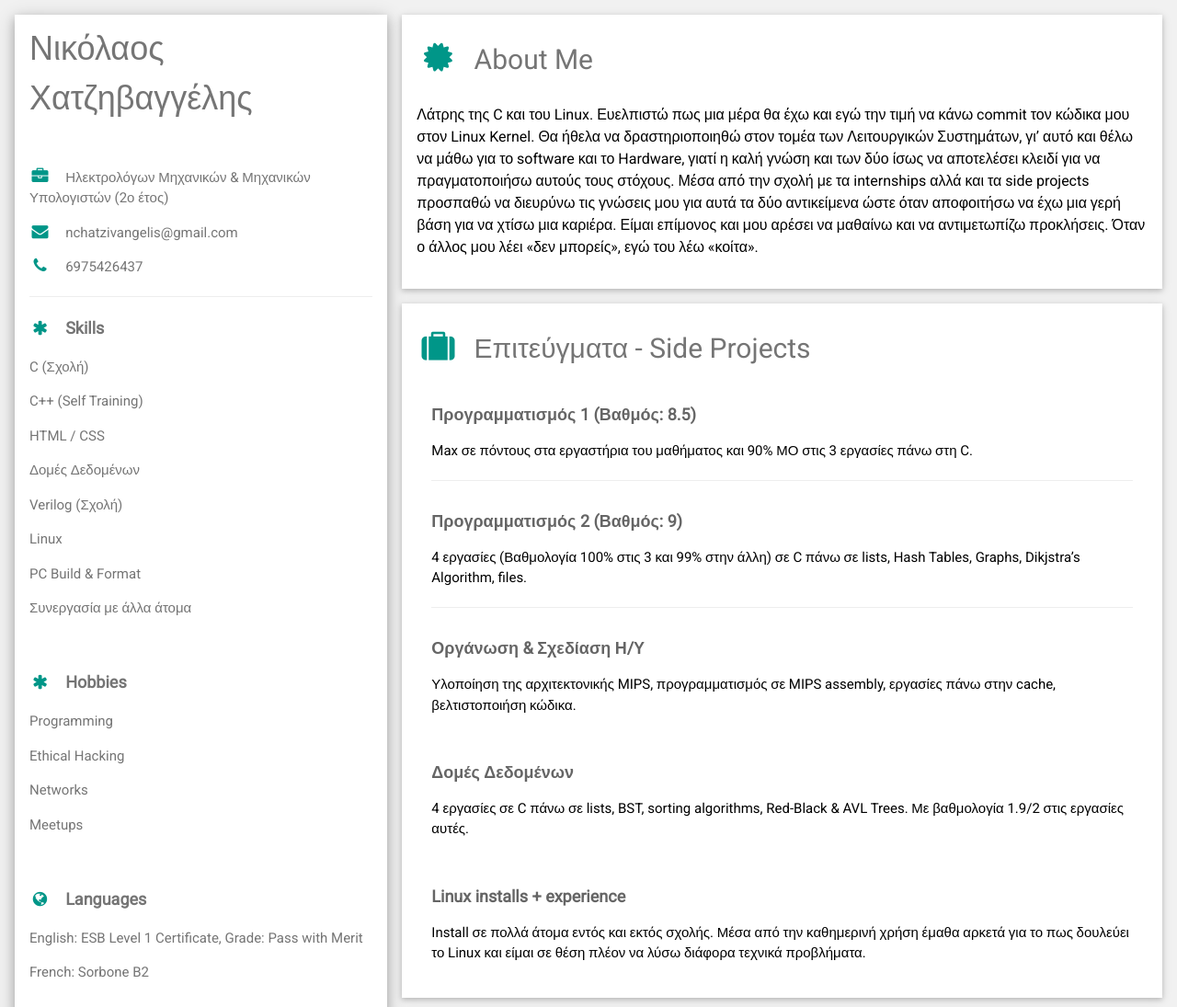
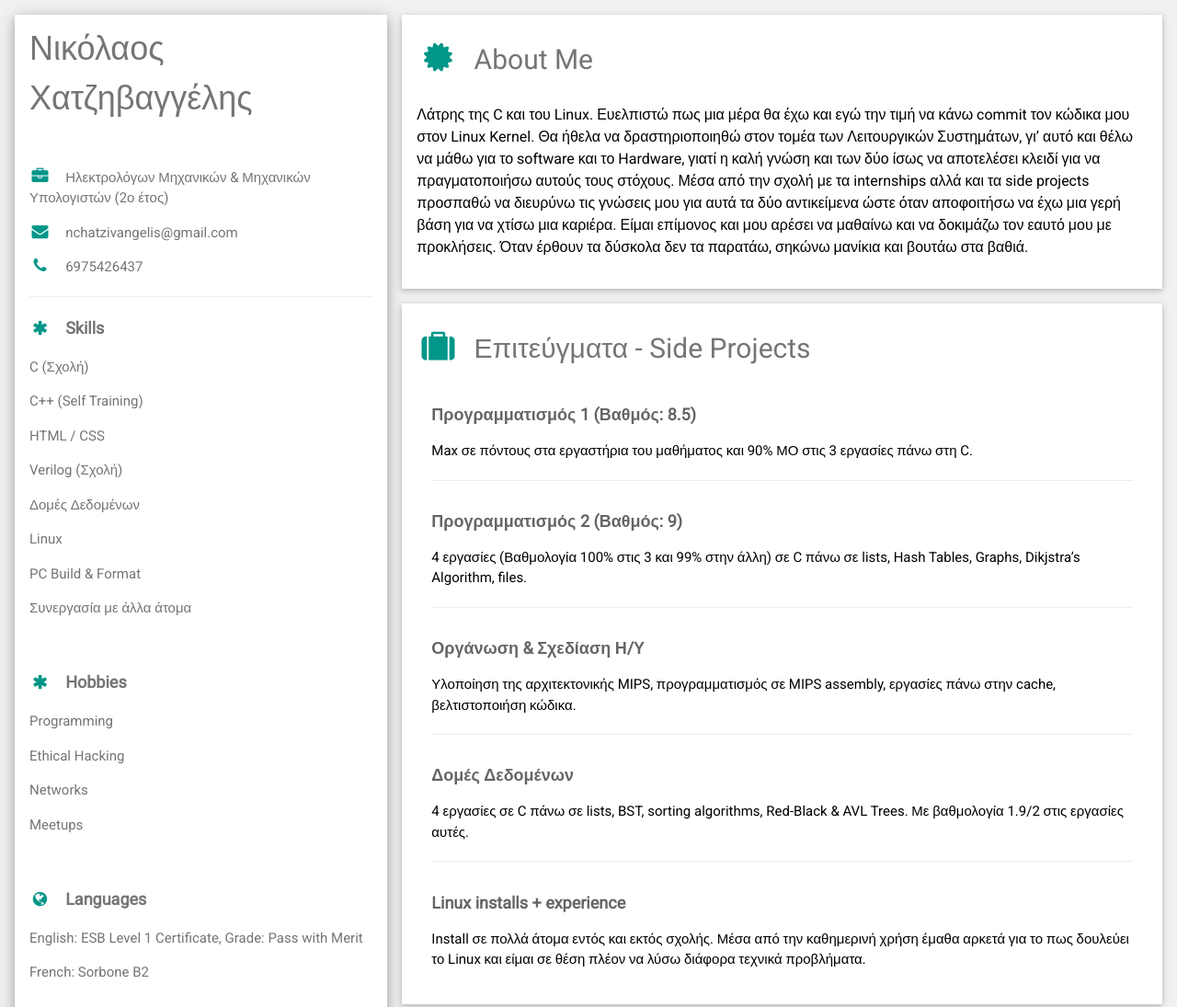
Before and after one commit to nikoshatzivag/nikoshatzivag.github.io, a plain HTML site: page index.html in a window 1280 px wide. Shown: the top 1095 px of the page at 92% size. Drawn offline with nearby package versions, Linux system fonts and the light colour scheme.

Commit message:
Version 0.9.98

```diff
--- a/index.html
+++ b/index.html
@@ -59,8 +59,8 @@
 						<!-- <div class="w3-light-grey w3-round-xlarge w3-small"> -->
 						<!-- <div class="w3-container w3-center w3-round-xlarge w3-teal" style="width:90%">90%</div> -->
 						<!-- </div> -->
+						<p>Verilog (Σχολή)</p>
 						<p>Δομές Δεδομένων</p>
-						<p>Verilog (Σχολή)</p>
 						<p>Linux</p>
 						<p>PC Build & Format</p>
 						<p>Συνεργασία με άλλα άτομα</p>
@@ -100,7 +100,7 @@
 				<div class="w3-container w3-card w3-white w3-margin-bottom">
 					<h2 class="w3-text-grey w3-padding-16"><i
 							class="fa fa-certificate fa-fw w3-margin-right w3-xxlarge w3-text-teal"></i>About Me</h2>
-					<h6>Λάτρης της C και του Linux. Ευελπιστώ πως μια μέρα θα έχω και εγώ την τιμή να κάνω commit τον κώδικα μου στον Linux Kernel. Θα ήθελα να δραστηριοποιηθώ στον τομέα των Λειτουργικών Συστημάτων, γι’ αυτό και θέλω να μάθω για το software και το Hardware, γιατί η καλή γνώση και των δύο ίσως να αποτελέσει κλειδί για να πραγματοποιήσω αυτούς τους στόχους. Μέσα από την σχολή με τα internships αλλά και τα side projects προσπαθώ να διευρύνω τις γνώσεις μου για αυτά τα δύο αντικείμενα ώστε όταν αποφοιτήσω να έχω μια γερή βάση για να χτίσω μια καριέρα. Είμαι επίμονος και μου αρέσει να μαθαίνω και να αντιμετωπίζω προκλήσεις. Όταν ο άλλος μου λέει «δεν μπορείς», εγώ του λέω «κοίτα».</h6>
+					<h6>Λάτρης της C και του Linux. Ευελπιστώ πως μια μέρα θα έχω και εγώ την τιμή να κάνω commit τον κώδικα μου στον Linux Kernel. Θα ήθελα να δραστηριοποιηθώ στον τομέα των Λειτουργικών Συστημάτων, γι’ αυτό και θέλω να μάθω για το software και το Hardware, γιατί η καλή γνώση και των δύο ίσως να αποτελέσει κλειδί για να πραγματοποιήσω αυτούς τους στόχους. Μέσα από την σχολή με τα internships αλλά και τα side projects προσπαθώ να διευρύνω τις γνώσεις μου για αυτά τα δύο αντικείμενα ώστε όταν αποφοιτήσω να έχω μια γερή βάση για να χτίσω μια καριέρα. Είμαι επίμονος και μου αρέσει να μαθαίνω και να δοκιμάζω τον εαυτό μου με προκλήσεις. Όταν έρθουν τα δύσκολα δεν τα παρατάω, σηκώνω μανίκια και βουτάω στα βαθιά.</h6>
 					<br>
 				</div>
 
@@ -121,13 +121,15 @@
 					</div>
 					<div class="w3-container">
 						<h5 class="w3-opacity"><b>Οργάνωση & Σχεδίαση Η/Υ</b></h5>
-						<p>Υλοποίηση της αρχιτεκτονικής MIPS, προγραμματισμός σε MIPS assembly, εργασίες πάνω στην cache, βελτιστοποιήση κώδικα.</p><br>
+						<p>Υλοποίηση της αρχιτεκτονικής MIPS, προγραμματισμός σε MIPS assembly, εργασίες πάνω στην cache, βελτιστοποιήση κώδικα.</p>
+						<hr>
 					</div>
 					<div class="w3-container">
 						<h5 class="w3-opacity"><b>Δομές Δεδομένων</b></h5>
 						<p>4 εργασίες σε C πάνω σε lists, BST, sorting algorithms, Red-Black & AVL Trees. Με βαθμολογία
 							1.9/2 στις
-							εργασίες αυτές. </p><br>
+							εργασίες αυτές. </p>
+						<hr>
 					</div>
 					<div class="w3-container">
 						<h5 class="w3-opacity"><b>Linux installs + experience</b></h5>
@@ -154,7 +156,7 @@
 						<h6 class="w3-text-teal"><i class="fa fa-calendar fa-fw w3-margin-right"></i>2013 - 2014 - 2015 - 2016 - 2017 - 2019
 						</h6>
 						<h6>Τα τελευταία 5 καλοκαίρια παρείχα ουσιαστικές υπηρεσίες εργαζόμενος σε δενδροκαλλιέργειες  του πατέρα μου, συμμετέχοντας στη συγκομιδή και συσκευασία καρπών και στη διάθεσή τους προς πώληση. Εμπειρία που με ωρίμασε και μου δίδαξε να αλληλεπιδρώ με επιτυχία με άλλους  εργαζόμενους στα πλαίσια ενός συλλογικού έργου και να εκτελώ με υπευθυνότητα την εργασία που μου ανατίθεται.</h6>
-						<hr>
+						<br>
 					</div>
 
 				</div>
```
